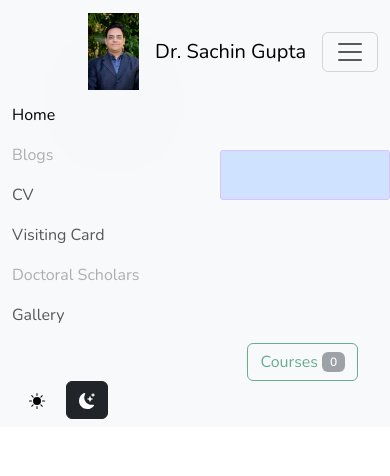
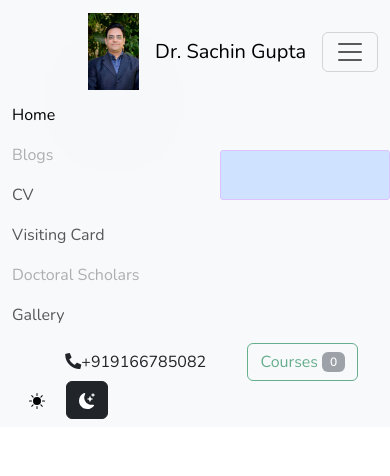
Before and after one commit to Neel-Gupta-Associates/dr_sachin_gupta, a PHP site: page / in a window 390 px wide, after a click that opens the changed part. Shown: the top 476 px of the page. Run offline with PHP 8.4, Linux system fonts and the light colour scheme; some libraries are stand-ins or nearby versions.

Commit message:
Added Phone

```diff
--- a/css/style.css
+++ b/css/style.css
@@ -245,15 +245,21 @@ input[type="number"] {
   margin: auto;
 }
 
+.phone-nav{
+  margin: auto;
+}
+
 
 ::-webkit-scrollbar {
   width: 10px; /* Width of the scrollbar */
+  border: radius 15%;
+  border-radius: 15px;
 }
 
 ::-webkit-scrollbar-track {
-  background: #7a0c0c; /* Color of the scrollbar track */
+  background: #126840; /* Color of the scrollbar track */
 }
 
 ::-webkit-scrollbar-thumb {
-  background: #2b1515; /* Color of the scrollbar thumb */
+  background: #233242; /* Color of the scrollbar thumb */
 }
--- a/index.html
+++ b/index.html
@@ -69,6 +69,7 @@
             </li>
           </ul>
           <form class="container-fluid justify-content-end d-flex">
+            <p class="phone-nav"><i class="fas fa-phone-alt"></i>+919166785082</p>
             <button class="btn btn-outline-success me-2 course disabled" onclick="location.href = '/courses/';"
               type="button">Courses <span class="badge text-bg-secondary">0</span></button>
           </form>
@@ -195,6 +196,10 @@
         </div>
 
         <div class="link">
+          <a href="#"><i class="fas fa-phone-alt"></i>+919166785082</a>
+        </div>
+
+        <div class="link">
           <a target="_blank" href="https://twitter.com/DrSachin_Gupta"><i class="fab fa-twitter"></i>@DrSachin_Gupta</a>
         </div>
 
```
